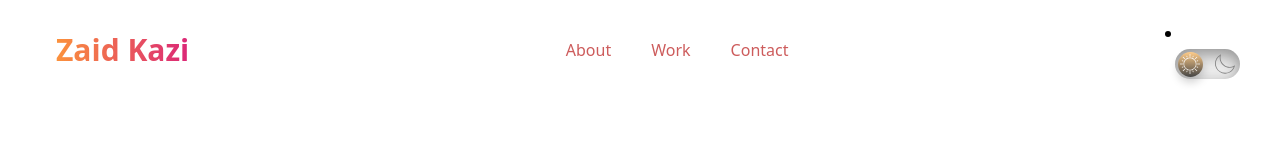
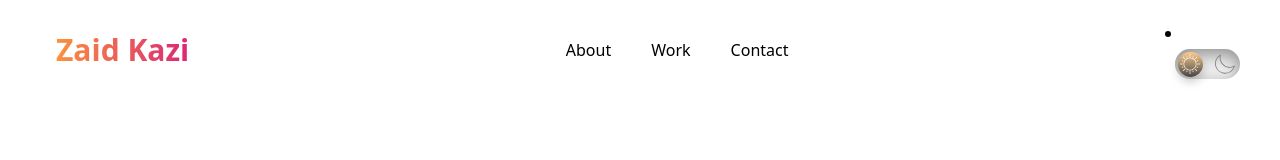
Before and after one commit to zaid187/Zaid-Portfolio, a React (Vite) app: page / in a window 1280 px wide. Shown: the top 160 px of the page. Built offline with nearby package versions, Linux system fonts and the light colour scheme.

Commit message:
updated colors

```diff
--- a/src/components/Navbar.jsx
+++ b/src/components/Navbar.jsx
@@ -14,19 +14,13 @@ const Navbar = () => {
             <h1 className='text-3xl font-bold primary-color ml-4'>Zaid Kazi</h1>
             <ul className='hidden md:flex'>
                 <li className='p-5'>
-                <a href='#about' style={{ color: '#cd5c5c' }}>
-                        About
-                        </a>
+                <a href='#about' className='text-black dark:text-[#cd5c5c]'>About</a>
                 </li>
                 <li className='p-5'>
-                <a href='#work' style={{ color: '#cd5c5c' }}>
-                        Work
-                        </a>
+                <a href='#work' className='text-black dark:text-[#cd5c5c]'>Work</a>
                 </li>
                 <li className='p-5'>
-                <a href='#contact' style={{ color: '#cd5c5c' }}>
-                        Contact
-                        </a>
+                <a href='#contact' className='text-black dark:text-[#cd5c5c]'>Contact</a>
                 </li>
             </ul>
             <li><DarkMode /></li>
@@ -39,19 +33,13 @@ const Navbar = () => {
     <h1 className='text-3xl primary-color m-4'>Zaid Kazi</h1>
     <ul className='p-8 text-2xl'>
      <li className='p-2'>
-     <a href='#about' style={{ color: '#cd5c5c' }}>
-            About
-            </a>
+     <a href='#about' className='text-black dark:text-[#cd5c5c]'>About</a>
      </li>
      <li className='p-2'>
-     <a href='#work' style={{ color: '#cd5c5c' }}>
-            Work
-            </a>
+     <a href='#work' className='text-black dark:text-[#cd5c5c]'>Work</a>
      </li>
      <li className='p-2'>
-     <a href='#contact' style={{ color: '#cd5c5c' }}>
-            Contact
-            </a>
+     <a href='#contact' className='text-black dark:text-[#cd5c5c]'>Contact</a>
      </li>
          </ul>
          </div>
```
Lines whose indentation alone changed are shown as unchanged.
